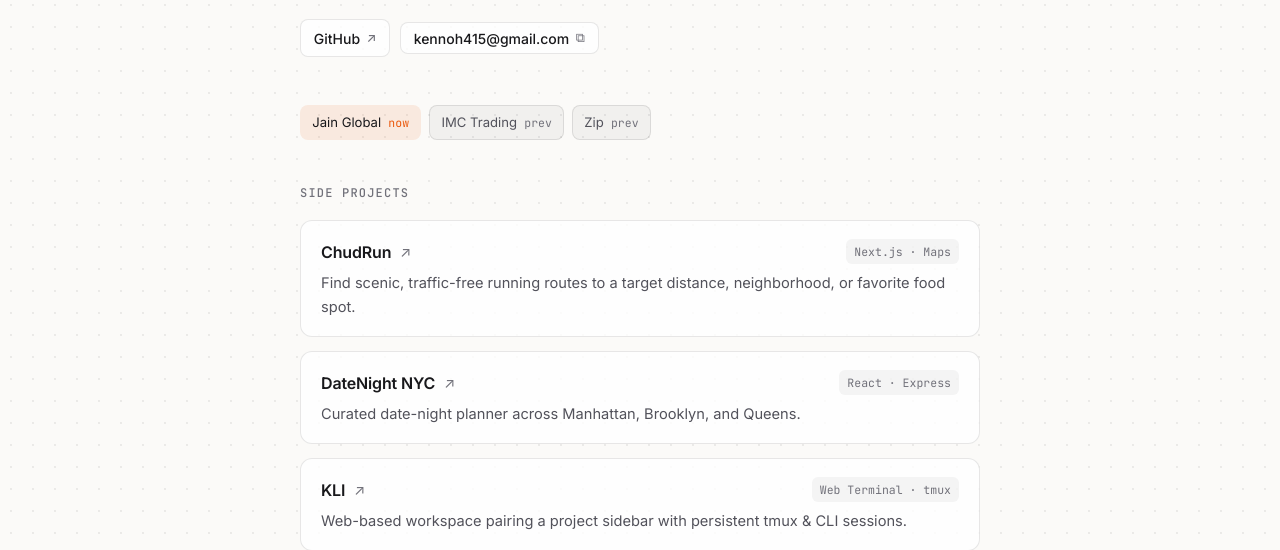
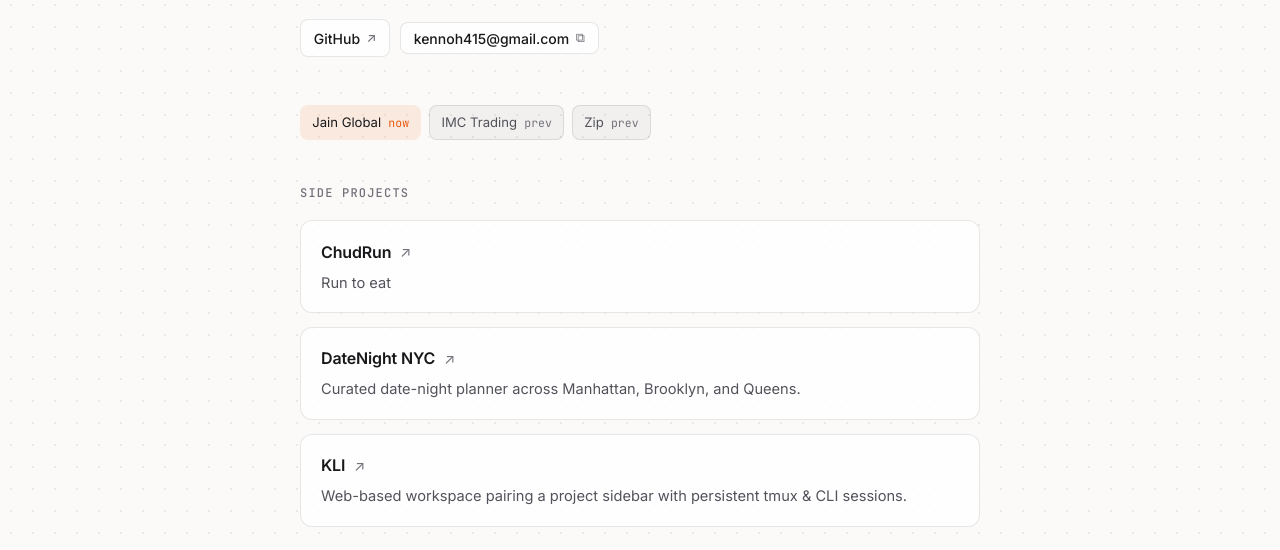
Before and after one commit to SquareDorito/kennoh.github.io, a plain HTML site: page index.html in a window 1280 px wide. Shown: the part 270-820 px from the top of the page. Drawn offline with Linux system fonts and the light colour scheme.

Commit message:
Update ChudRun description and remove tech tags

```diff
--- a/index.html
+++ b/index.html
@@ -443,10 +443,9 @@
               <span class="card-title">ChudRun</span>
               <span class="card-arrow">↗</span>
             </div>
-            <span class="card-tag">Next.js · Maps</span>
           </div>
           <p class="card-desc">
-            Find scenic, traffic-free running routes to a target distance, neighborhood, or favorite food spot.
+            Run to eat
           </p>
         </a>
 
@@ -456,7 +455,6 @@
               <span class="card-title">DateNight NYC</span>
               <span class="card-arrow">↗</span>
             </div>
-            <span class="card-tag">React · Express</span>
           </div>
           <p class="card-desc">
             Curated date-night planner across Manhattan, Brooklyn, and Queens.
@@ -469,7 +467,6 @@
               <span class="card-title">KLI</span>
               <span class="card-arrow">↗</span>
             </div>
-            <span class="card-tag">Web Terminal · tmux</span>
           </div>
           <p class="card-desc">
             Web-based workspace pairing a project sidebar with persistent tmux &amp; CLI sessions.
```
